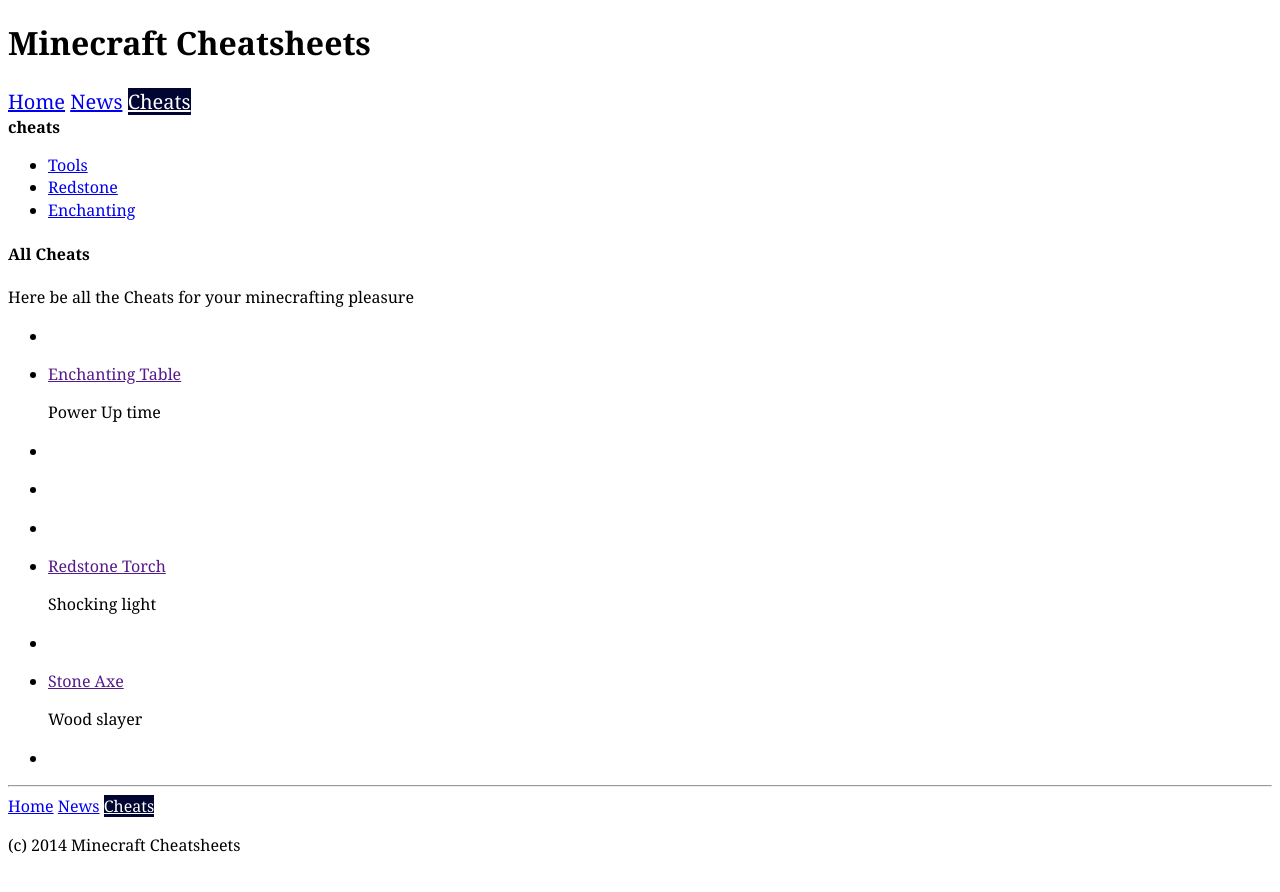
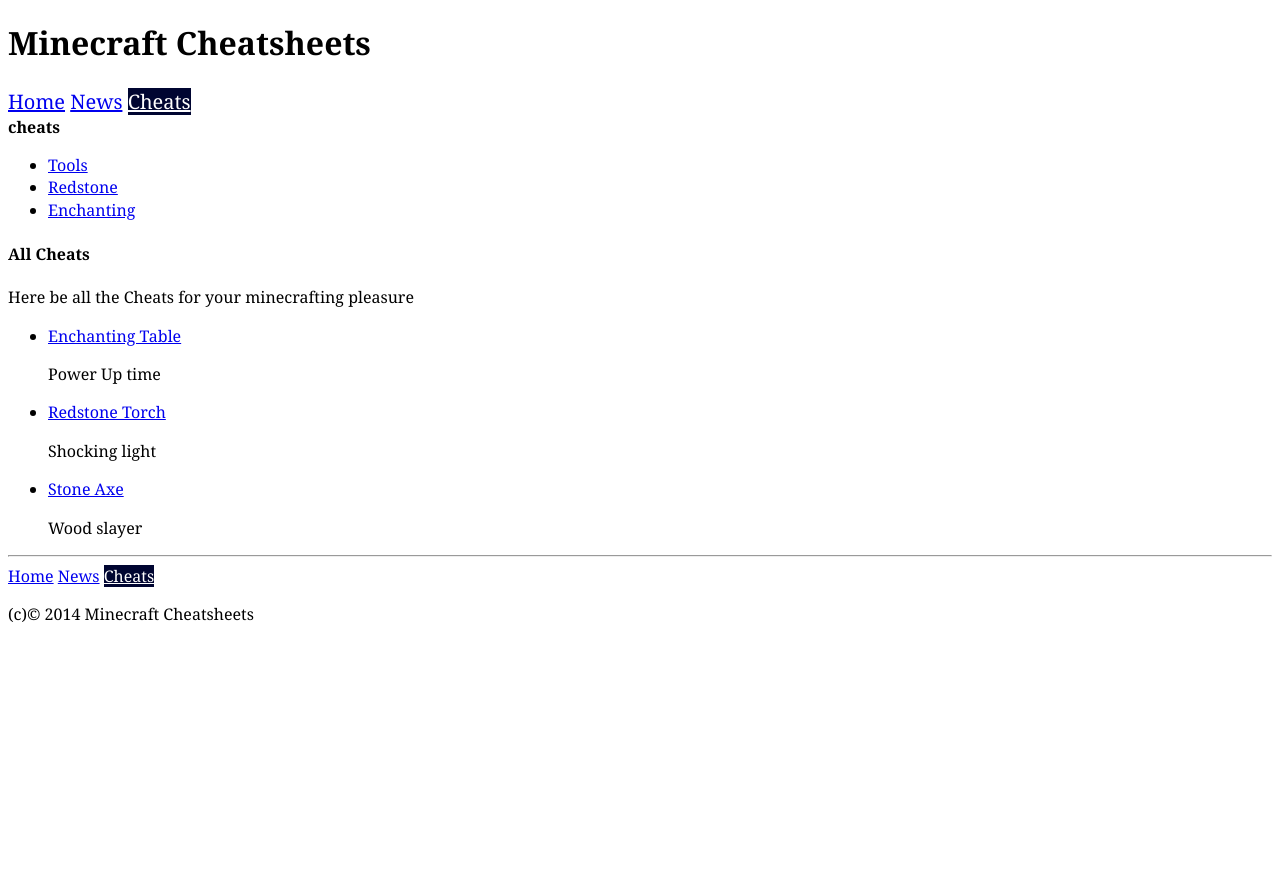
Before and after one commit to Moonmarsh/minecraft-cheatsheets, a Jekyll site: the page built from cheats.html, in a window 1280 px wide. Shown: the top 892 px of the page. Built offline with Jekyll 4.4.1, drawn with Linux system fonts in a browser that asks for light colours; Markdown is read by kramdown in place of the engine named in the settings.

Commit message:
added href links to cheats

```diff
--- a/_layouts/default.html
+++ b/_layouts/default.html
@@ -21,7 +21,7 @@
 <footer>
 	<hr></hr>
 	{% include nav.html navclass='nav-bottom'%}
-	<p>(c) 2014 Minecraft Cheatsheets</p>
+	<p>(c)© 2014 Minecraft Cheatsheets</p>
 </footer>
 
 </html>
--- a/cheats.html
+++ b/cheats.html
@@ -5,10 +5,12 @@
 <p>Here be all the Cheats for your minecrafting pleasure</p>
 
 <ul>
-  {% for post in site.pages%}
-  <li>
-    <a href="">{{post.title}}</a>
-    <p>{{post.meta}}</p>
-  </li>
+  {% for cheat in site.pages%}
+    {% if cheat.layout == 'cheats-item' %}
+      <li>
+        <a href="{{cheat.url}}">{{cheat.title}}</a>
+        <p>{{cheat.meta}}</p>
+      </li>
+    {% endif %}
   {% endfor %}
 </ul>
```
